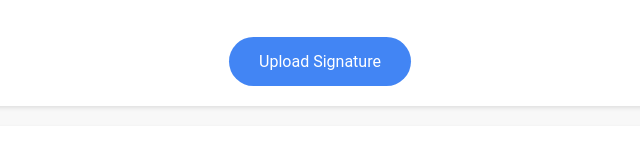
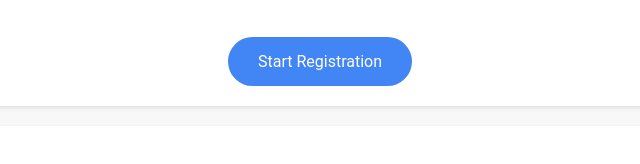
Before and after one commit to nirvana0tech/nirvana0tech.github.io, a plain HTML site: page index.html in a window 1280 px wide. Shown: the part 212-376 px from the top of the page, 320-960 px from the left. Drawn offline with Linux system fonts and the light colour scheme.

Commit message:
Update index.html

```diff
--- a/index.html
+++ b/index.html
@@ -88,8 +88,8 @@
                 <label for="firstName"></label>
             </div>
             <!-- Add more form fields as needed -->
-          <!--  <a href="https://shorturl.at/iruI0" class="button">Start Registration</a> -->
-            <a href="https://forms.gle/ce4ApKgF8WiTEA5H7" class="button">Upload Signature</a>
+            <a href="https://shorturl.at/iruI0" class="button">Start Registration</a>
+            <!-- <a href="https://forms.gle/ce4ApKgF8WiTEA5H7" class="button">Upload Signature</a> -->
 
         </form>
     </div>
```
